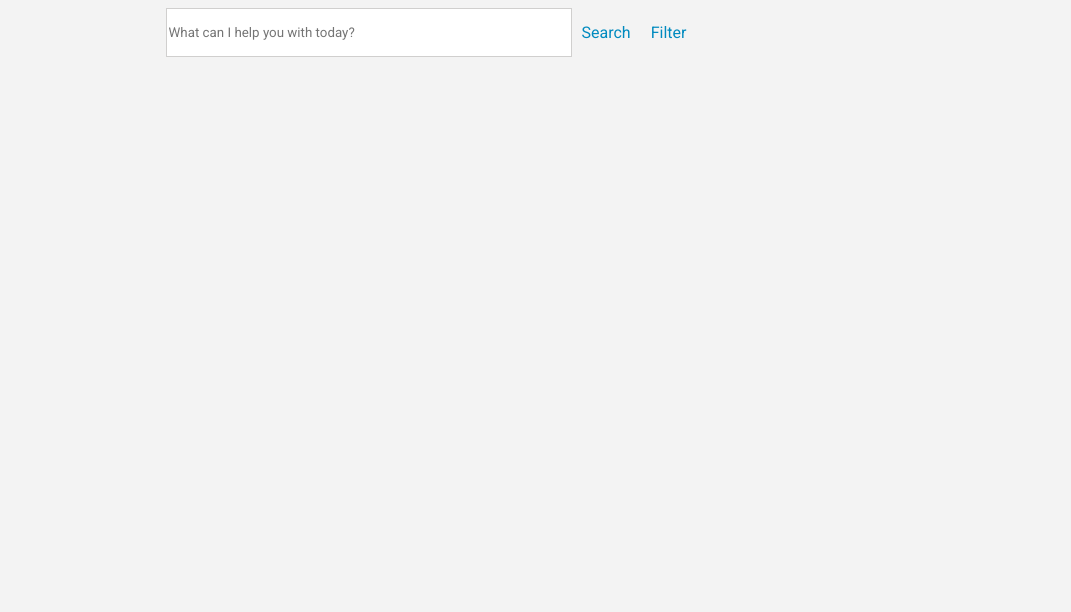
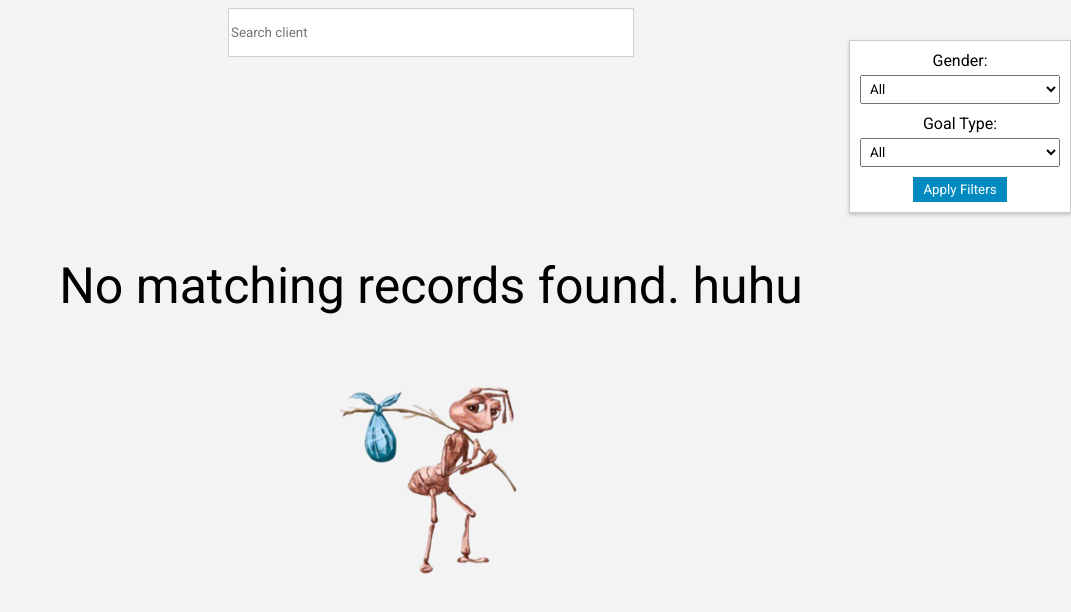
Before and after one commit to joshdavid0109/gym_tracker, a plain HTML site: page SearchClients/index.html in a window 1280 px wide. Shown: the whole page, without its empty margins (209-1280 px from the left). Drawn offline with Linux system fonts and the light colour scheme.

Commit message:
row elementary operations

```diff
--- a/SearchClients/index.css
+++ b/SearchClients/index.css
@@ -39,16 +39,73 @@ input#search-bar {
     }
 }
 
-button#search-button,
-button#filter-button {
+
+#filter-button {
     background: transparent;
     border: none;
     cursor: pointer;
-    padding: 0 10px;
-    font-size: 16px;
-    color: #008ABF;
+    padding: 0;
+    width: 30px;
+    height: 30px;
+    background-image: url('/images/filter_icon.jpg');
+    background-size: cover;
 }
 
+/* Add hover styles to the filter button */
+#filter-button:hover+#filter-container {
+    display: block;
+}
+
+/*Style for the filter container */
+#filter-container {
+    display: none;
+    background-color: #fff;
+    border: 1px solid #ccc;
+    padding: 10px;
+    position: absolute;
+    top: 40px;
+    /* Adjust the distance from the button as needed */
+    right: 0;
+    width: 200px;
+    z-index: 1;
+    box-shadow: 0 2px 4px rgba(0, 0, 0, 0.2);
+}
+
+/* Style for filter labels */
+
+#filter-container {
+    display: flex;
+    flex-direction: column;
+    justify-content: center;
+    align-items: center;
+    text-align: center;
+
+}
+
+#filter-container label {
+    margin-bottom: 5px;
+}
+
+/* Style for select elements */
+#filter-container select {
+    width: 100%;
+    padding: 5px;
+    margin-bottom: 10px;
+}
+
+/* Style for the "Apply Filters" button */
+#apply-filters {
+    background-color: #008ABF;
+    color: #fff;
+    padding: 5px 10px;
+    border: none;
+    cursor: pointer;
+}
+
+/* Style for the "Apply Filters" button on hover */
+#apply-filters:hover {
+    background-color: #006a9e;
+}
 
 .main-container {
     display: grid;
@@ -96,3 +153,18 @@ button#filter-button {
 .data p {
     font-size: 12px;
 }
+
+#no-records-found {
+    font-size: 50px;
+    text-align: center;
+    display: none;
+}
+
+.pic-none-found {
+    width: 400px;
+    transition: transform 1s ease-in-out, opacity 1s ease-in-out;
+}
+
+.pic-none-found:hover {
+    opacity: 0.7;
+}
--- a/SearchClients/index.html
+++ b/SearchClients/index.html
@@ -8,15 +8,39 @@
 </head>
 
 <body>
+
     <form class="search-container">
-        <input type="text" id="search-bar" placeholder="What can I help you with today?">
-        <button id="search-button">Search</button>
-        <button id="filter-button">Filter</button>
+        <input type="text" id="search-bar" placeholder="Search client">
     </form>
+    <!-- Filter container -->
+    <div id="filter-container">
+        <label for="gender-filter">Gender:</label>
+        <select id="gender-filter">
+            <option value="">All</option>
+            <option value="male">Male</option>
+            <option value="female">Female</option>
+        </select>
+
+        <label for="goal-type-filter">Goal Type:</label>
+        <select id="goal-type-filter">
+            <option value="">All</option>
+            <option value="Muscle Gain">Muscle Gain</option>
+            <option value="Weight Loss">Weight Loss</option>
+            <!-- Add more options as needed -->
+        </select>
+        <button id="apply-filters">Apply Filters</button>
+    </div>
+
 
     <div class=" main-container">
     </div>
-    <script src="index.js"></script>
+    <div id="no-records-found">
+        <p>No matching records found. huhu</p>
+        <img src="/images/sad_ant_with_bindle.png" alt="Image Description" class="pic-none-found">
+    </div>
+
+    <script src=" index.js">
+    </script>
 </body>
 
 </html>
--- a/SearchClients/index.js
+++ b/SearchClients/index.js
@@ -3,36 +3,6 @@ const clientContainer = document.querySelector(".main-container");
 
 // Fetch the client data from local storage
 const clientListJSON = localStorage.getItem("clients");
-document.addEventListener("DOMContentLoaded", function () {
-
-    const clientContainer = document.querySelector(".main-container");
-    const searchButton = document.getElementById("search-button");
-    const searchBar = document.getElementById("search-bar");
-
-    // function to display the clients based on the search
-    function filterAndDisplayClients() {
-        const searchText = searchBar.value.toLowerCase();
-        // loop thorugh the client objs and check if they include the text from search bar
-        clientContainer.querySelectorAll(".client-object").forEach((clientObject) => {
-            const clientInfo = clientObject.querySelector(".client-info h1").textContent.toLowerCase();
-
-            if (clientInfo.includes(searchText)) {
-                clientObject.style.display = "block"; // show client ob
-            } else {
-                clientObject.style.display = "none"; //hide client ob
-            }
-        });
-    }
-
-    // add a click event listener to the search button
-    searchButton.addEventListener("click", filterAndDisplayClients);
-
-    // add an input event listener to the search bar to update results as you type
-    searchBar.addEventListener("input", filterAndDisplayClients);
-
-    // display all clients initially
-    filterAndDisplayClients();
-});
 
 if (clientListJSON) {
     const clientList = JSON.parse(clientListJSON);
@@ -50,8 +20,15 @@ if (clientListJSON) {
         clientInfo.classList.add("client-info");
         clientInfo.innerHTML = `
             <h1>${clientData.personalInfo.firstName} ${clientData.personalInfo.lastName}</h1>
-            <p>${clientData.programs}</p>
+            <p>Program: ${clientData.programs}</p>
         `;
+
+        if (clientData.programs === null) {
+            clientInfo.innerHTML = `
+            <h1>${clientData.personalInfo.firstName} ${clientData.personalInfo.lastName}</h1>
+            <p>No program assigned to client</p>
+        `;
+        }
 
         // create and populate client data
         const clientDataContainer = document.createElement("div");
@@ -103,3 +80,45 @@ if (clientListJSON) {
 } else {
     console.log("No client data found in local storage.");
 }
+
+document.addEventListener("DOMContentLoaded", function () {
+    const clientContainer = document.querySelector(".main-container");
+    const searchBar = document.getElementById("search-bar");
+    const noRecordsFound = document.getElementById("no-records-found");
+
+    let recordFound = false;
+
+    // function to display the clients based on the search
+    function filterAndDisplayClients() {
+        const searchText = searchBar.value.toLowerCase();
+
+        // Reset recordFound before searching
+        recordFound = false;
+
+        // loop through the client objects and check if they include the text from the search bar
+        clientContainer.querySelectorAll(".client-object").forEach((clientObject) => {
+            const clientName = clientObject.querySelector(".client-info h1").textContent.toLowerCase();
+
+            if (clientName.startsWith(searchText)) {
+                clientObject.style.display = "block"; // show client obj
+                recordFound = true;
+            } else {
+                clientObject.style.display = "none"; // hide client obj
+            }
+        });
+
+        if (!recordFound) {
+            noRecordsFound.style.display = "block";
+        } else {
+            noRecordsFound.style.display = "none";
+        }
+    }
+
+    // add an input event listener to the search bar to update results as you type
+    searchBar.addEventListener("input", filterAndDisplayClients);
+
+    // display all clients initially
+    filterAndDisplayClients();
+});
+
+const filterButton = document.getElementById("filter-button");
```
Also changed, not shown: images/change.png (added), images/jannsen.png (added), images/sad_ant_with_bindle.png (added).
